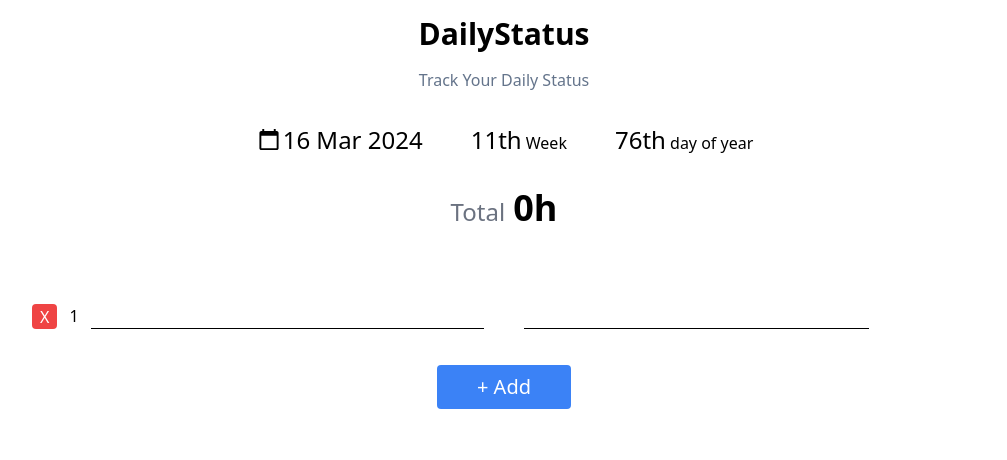
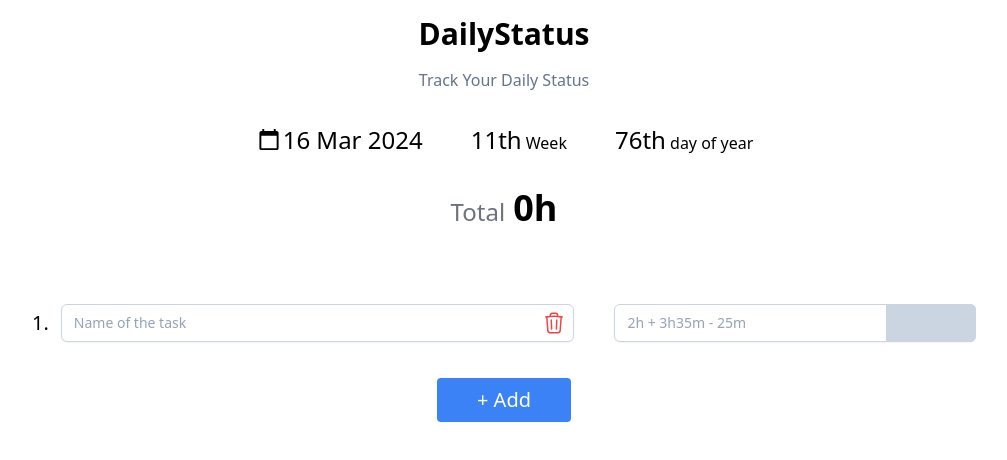
Before and after one commit to riadafridishibly/daily-status, a React (Vite) app: page / in a window 1280 px wide. Both pictures are taken after a click on the button "+ Add". Shown: the top 460 px of the page, without its empty margins (136-1143 px from the left). Built offline with nearby package versions, Linux system fonts and the light colour scheme.

Commit message:
Input design change and add placeholder

```diff
--- a/src/components/StatusInput.jsx
+++ b/src/components/StatusInput.jsx
@@ -1,4 +1,23 @@
 import React from "react";
+
+function DeleteButton() {
+  return (
+    <svg
+      xmlns="http://www.w3.org/2000/svg"
+      fill="none"
+      viewBox="0 0 24 24"
+      strokeWidth={1.5}
+      stroke="currentColor"
+      className="w-6 h-6"
+    >
+      <path
+        strokeLinecap="round"
+        strokeLinejoin="round"
+        d="m14.74 9-.346 9m-4.788 0L9.26 9m9.968-3.21c.342.052.682.107 1.022.166m-1.022-.165L18.16 19.673a2.25 2.25 0 0 1-2.244 2.077H8.084a2.25 2.25 0 0 1-2.244-2.077L4.772 5.79m14.456 0a48.108 48.108 0 0 0-3.478-.397m-12 .562c.34-.059.68-.114 1.022-.165m0 0a48.11 48.11 0 0 1 3.478-.397m7.5 0v-.916c0-1.18-.91-2.164-2.09-2.201a51.964 51.964 0 0 0-3.32 0c-1.18.037-2.09 1.022-2.09 2.201v.916m7.5 0a48.667 48.667 0 0 0-7.5 0"
+      />
+    </svg>
+  );
+}
 
 function StatusInput({
   index,
@@ -11,9 +30,22 @@ function StatusInput({
 }) {
   return (
     <div className="w-full flex flex-row justify-start items-center gap-x-10 py-1">
-      <div className="flex-1 flex flex-row">
+      <div className="basis-3/5 flex flex-row items-center">
+        <div className="mr-3 text-xl">{index + 1}.</div>
+        <div className="flex flex-row w-full relative items-center justify-center">
+          <input
+            className="block w-full px-3 py-2 bg-white border border-slate-300 rounded-md text-sm shadow-sm placeholder-slate-400
+      focus:outline-none focus:border-sky-500 focus:ring-1 focus:ring-sky-500
+      disabled:bg-slate-50 disabled:text-slate-500 disabled:border-slate-200 disabled:shadow-none
+      invalid:border-pink-500 invalid:text-pink-600
+      focus:invalid:border-pink-500 focus:invalid:ring-pink-500"
+            type="text"
+            placeholder="Name of the task"
+            onChange={onTitleChange}
+            defaultValue={getTitle()}
+          ></input>
           <button
-          className="rounded px-2 mr-3 bg-red-500 hover:bg-red-700 text-white"
+            className="text-red-500 px-2 py-2 absolute end-0"
             onClick={() => {
               let del = confirm("Are you sure?");
               if (del) {
@@ -21,24 +53,27 @@ function StatusInput({
               }
             }}
           >
-          X
+            <DeleteButton />
           </button>
-        <div className="mr-3">{index + 1}</div>
+        </div>
+      </div>
+      <div className="basis-2/5 relative">
+        <div className="flex flex-row items-center">
           <input
-          className="border-b border-black w-full"
+            className="block w-full px-3 py-2 bg-white border border-slate-300 rounded-md text-sm shadow-sm placeholder-slate-400
+      focus:outline-none focus:border-sky-500 focus:ring-1 focus:ring-sky-500
+      disabled:bg-slate-50 disabled:text-slate-500 disabled:border-slate-200 disabled:shadow-none
+      invalid:border-pink-500 invalid:text-pink-600
+      focus:invalid:border-pink-500 focus:invalid:ring-pink-500"
             type="text"
-          onChange={onTitleChange}
-          defaultValue={getTitle()}
-        ></input>
-      </div>
-      <div className="flex-1 flex flex-row">
-        <input
-          className="border-b border-black flex-1"
-          type="text"
+            placeholder="2h + 3h35m - 25m"
             onChange={onTimeChange}
             defaultValue={getTimeString()}
           ></input>
-        <span className="text-xl w-2/12 mx-4">{getTimeSum()}</span>
+          <span className="py-2 text-center rounded-r-md bg-slate-300 w-3/12 h-full absolute top-0 end-0">
+            {getTimeSum()}
+          </span>
+        </div>
       </div>
     </div>
   );
```
Lines whose indentation alone changed are shown as unchanged.
